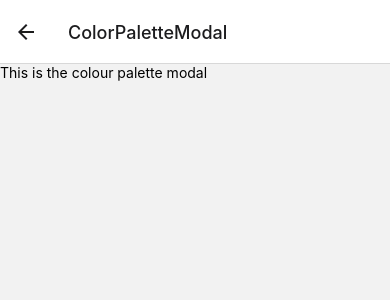
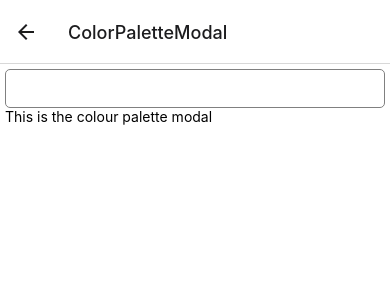
Before and after one commit to irahrosete/fm-react-native-expo, a React Native app: screen /ColorPaletteModal in a window 390 px wide. Shown: the top 300 px of the page. Built offline with nearby package versions, Linux system fonts and the light colour scheme; no server answers.

Commit message:
add and style text input

```diff
--- a/screens/ColorPaletteModal.js
+++ b/screens/ColorPaletteModal.js
@@ -1,12 +1,28 @@
-import React from 'react'
-import { View, Text } from 'react-native'
+import React, { useState } from 'react'
+import { View, Text, TextInput, StyleSheet } from 'react-native'
 
 const ColorPaletteModal = () => {
+  const [name, setName] = useState('')
   return (
-    <View>
+    <View style={styles.container}>
+      <TextInput style={styles.input} value={name} onChangeText={setName} />
+
       <Text>This is the colour palette modal</Text>
     </View>
   )
 }
 
+const styles = StyleSheet.create({
+  input: {
+    borderColor: 'grey',
+    borderWidth: 1,
+    padding: 10,
+    borderRadius: 5,
+  },
+  container: {
+    padding: 5,
+    backgroundColor: 'white',
+    flex: 1,
+  },
+})
 export default ColorPaletteModal
```
